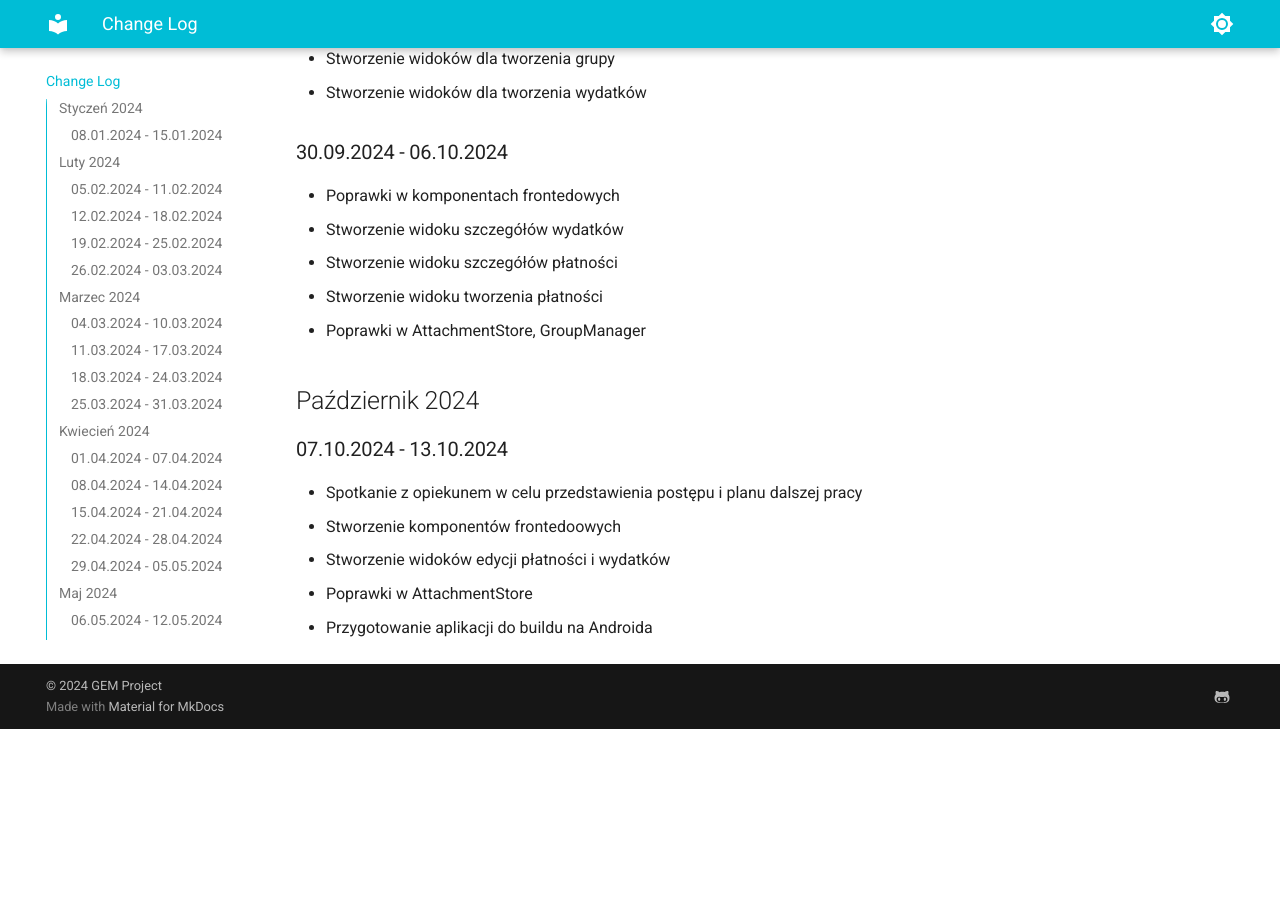
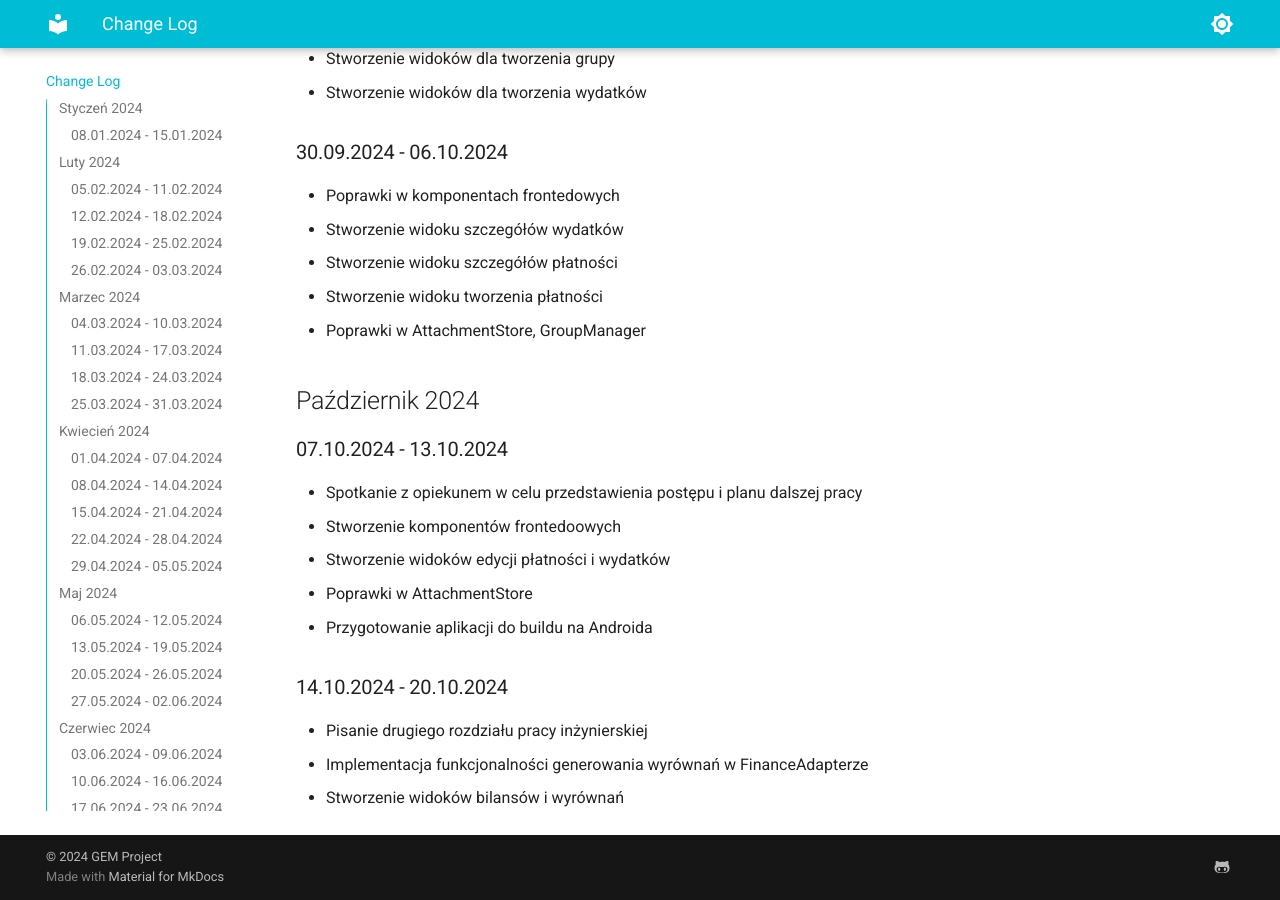
Before and after one commit to Group-Expense-Manager/gem-docs, an MkDocs documentation site: the page built from docs/change_log.md, in a window 1280 px wide and 900 px high, scrolled down 6154 px. Built offline with MkDocs 1.6.1 and Material for MkDocs 9.7.7, drawn with Linux system fonts in a browser that asks for light colours; before the commit the page ends 6883 px from its top, so only the background shows below that.

Commit message:
updated change log

```diff
--- a/docs/change_log.md
+++ b/docs/change_log.md
@@ -157,3 +157,7 @@
 * Stworzenie widoków edycji płatności i wydatków
 * Poprawki w AttachmentStore
 * Przygotowanie aplikacji do buildu na Androida
+### 14.10.2024 - 20.10.2024
+* Pisanie drugiego rozdziału pracy inżynierskiej
+* Implementacja funkcjonalności generowania wyrównań w FinanceAdapterze
+* Stworzenie widoków bilansów i wyrównań
```
